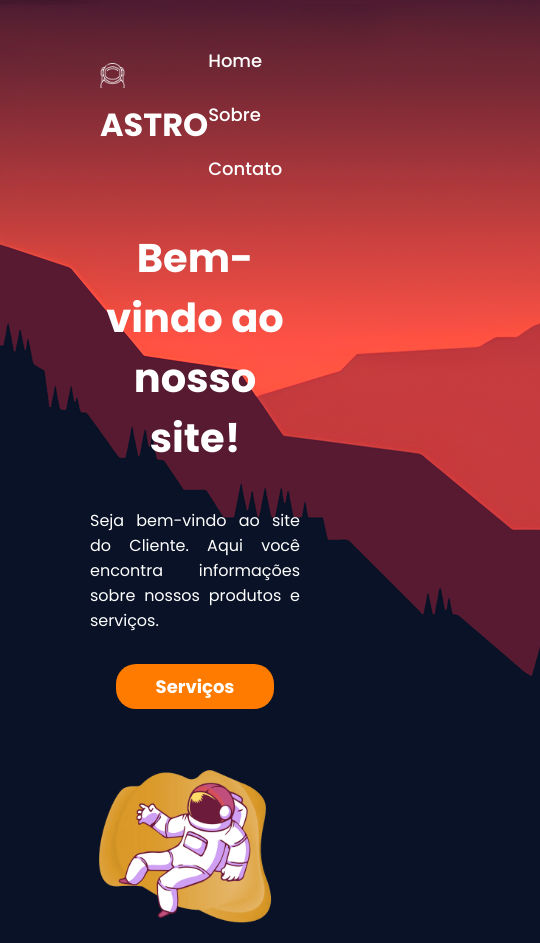
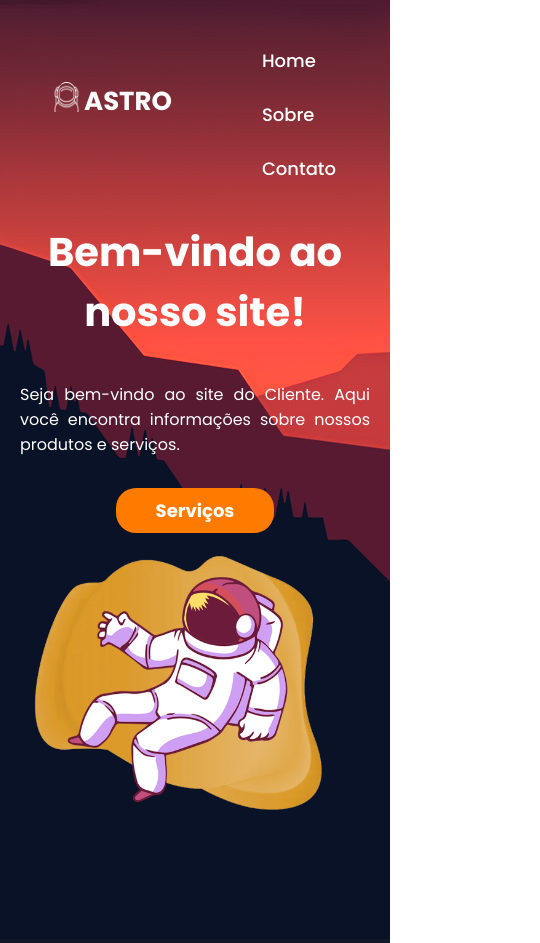
Before and after one commit to gabrielrodrigueslb/astro, a plain HTML site: page index.html in a window 390 px wide. Shown: the top 943 px of the page, 540 px wide, since content can reach past the window. Drawn offline with Linux system fonts and the light colour scheme.

Commit message:
Maior responsividade para dispositivos móveis
deixei o nav mais organizado em telas pequenas, proporção de exibição ficou mais responsiva e proporcional sem quebrar a pág.

```diff
--- a/style.css
+++ b/style.css
@@ -85,6 +85,51 @@ body{
     flex-wrap: wrap;
 }
 
+
+@media (max-width: 1240px) {
+    .main{
+        height: auto;
+    }
+}
+
+@media (max-width: 768px) {
+    /* Estilos para dispositivos móveis */
+    .main {
+        max-height: none; /* Remover a altura máxima para dispositivos móveis */
+        margin-bottom: 20px;
+    }
+
+}
+
+@media (max-width: 500px) {
+    /* Estilos para dispositivos móveis */
+    .main {
+        max-height: none; /* Remover a altura máxima para dispositivos móveis */
+        margin-bottom: 80px;
+        padding: 20px;
+    }
+
+    .header {
+        gap: 90px;
+        justify-content: center;
+    }
+
+    .logo{
+        font-size: 26px;
+        display: flex;
+    }
+
+    .astro{
+        width: 30px;
+        height: 30px;
+        padding-right: 5px;
+    }
+
+    .cartoes{
+        padding: 30px;
+    }
+}
+
 .infos p{
 color: #fff;
 font-size: 16px;
@@ -154,7 +199,7 @@ margin: 40px 0px;
 }
 
 .programador{
-    width: 460px;
+    width: 100%;
     padding-top: 80px;
 }
 
```
Also changed, not shown: src/imgs/como-se-tornar-um-programador-mobile.jpg.
